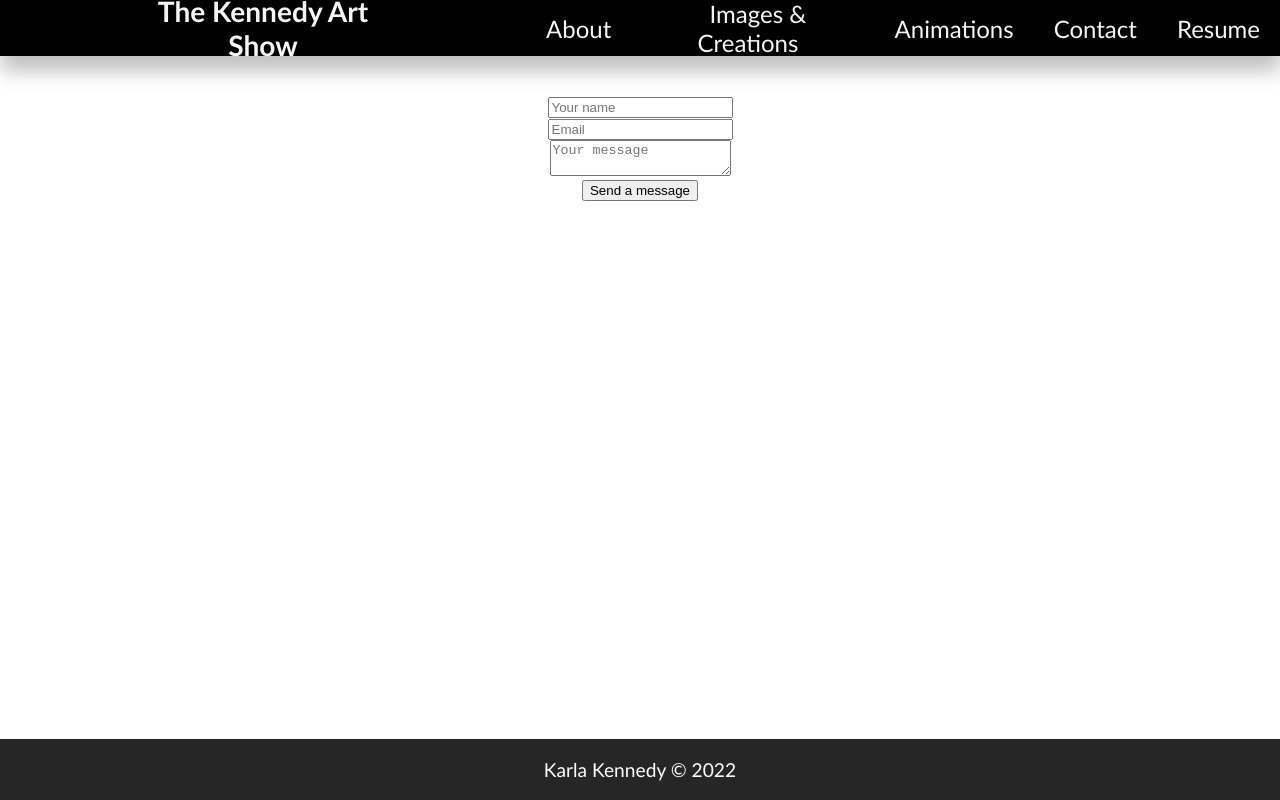
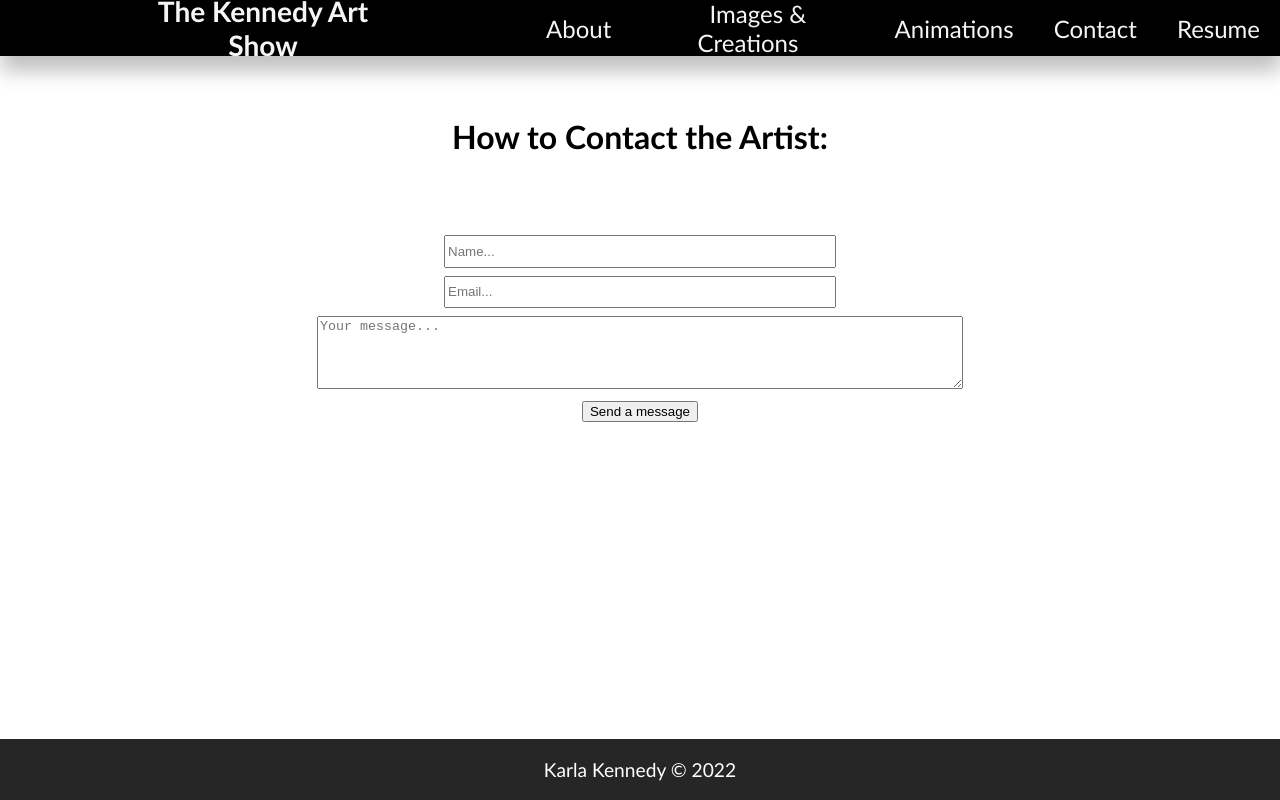
Before and after one commit to zsoliman/k-kennedy-profile, a React (Create React App) app: page /contact in a window 1280 px wide. Built offline with nearby package versions, Linux system fonts and the light colour scheme.

Commit message:
basic style for contact form

```diff
--- a/src/App.css
+++ b/src/App.css
@@ -3,12 +3,6 @@
   /* font-family: Verdana, Geneva, Tahoma, sans-serif; */
   font-family: Gill Sans,
     sans-serif;
-}
-
-.Container {
-  margin-top: 5vh;
-  max-width: 80vw;
-  margin-left: 10vw;
 }
 
 .enterBtn {
@@ -33,17 +27,26 @@
   color: white;
 }
 
-.formDiv {
-  width: 50vw;
+.contactContainer {
+  display: flex;
+  flex-direction: column;
+  justify-content: center;
+  margin-top: 5vh;
+  /* max-width: 80vw; */
 }
 
-.form {
-  display: flex;
-  flex-direction: column;
+.contactForm {
+  margin-bottom: 1vh;
 }
 
-.form input {
+.contactForm input {
+  width: 30vw;
   height: 2em;
+}
+
+.contactForm textarea {
+  width: 50vw;
+  height: 5em;
 }
 
 .HeaderContainer {
--- a/src/components/Contact.jsx
+++ b/src/components/Contact.jsx
@@ -6,27 +6,13 @@ const Contact = () => {
     return (
         <div>
             <Nav />
-            <div className="Container">
+            <div className="contactContainer">
 
-                <ContactForm />
-
-
-                {/* <h1>How to Contact the Artist:</h1>
+                <h1>How to Contact the Artist:</h1>
                 <br />
                 <br />
                 <br />
-
-                <div className="formDiv">
-
-
-                    <form className="form">
-                        <input placeholder="First Name..."></input>
-                        <input placeholder="Last Name..."></input>
-                        <input placeholder="Email..."></input>
-                        <textarea placeholder="Message..." ></textarea>
-                        <input type="submit" value="Send"></input>
-                    </form>
-                </div> */}
+                <ContactForm />
             </div>
             <Footer />
         </div>
--- a/src/components/ContactForm.jsx
+++ b/src/components/ContactForm.jsx
@@ -27,30 +27,30 @@ const ContactForm = () => {
             method="POST"
             target="_blank"
         >
-            <div className="mb-3 pt-0">
+            <div className="contactForm">
                 <input
                     type="text"
-                    placeholder="Your name"
+                    placeholder="Name..."
                     name="name"
                     required
                 />
             </div>
-            <div className="mb-3 pt-0">
+            <div className="contactForm">
                 <input
                     type="email"
-                    placeholder="Email"
+                    placeholder="Email..."
                     name="email"
                     required
                 />
             </div>
-            <div className="mb-3 pt-0">
+            <div className="contactForm">
                 <textarea
-                    placeholder="Your message"
+                    placeholder="Your message..."
                     name="message"
                     required
                 />
             </div>
-            <div className="mb-3 pt-0">
+            <div className="contactForm">
                 <button
                     type="submit"
                 >
--- a/src/components/ContactThankYou.jsx
+++ b/src/components/ContactThankYou.jsx
@@ -1,9 +1,14 @@
+import Nav from "./Nav";
+import Footer from "./Footer";
+
 const ContactThankYou = () => {
     return (
         <div>
+            <Nav />
             <p>
                 Thank you for reaching out to The Artist. Your message has been received. We'll get back to you as soon as possible.
             </p>
+            <Footer />
         </div>
     )
 }
--- a/src/components/Image.jsx
+++ b/src/components/Image.jsx
@@ -22,7 +22,7 @@ const Image = () => {
             <div className="Container">
                 <h1>Images & Creations</h1>
 
-                <Modal />
+                {/* <Modal /> */}
 
                 <div className="ImageContainer">
                     <img className="ImageThumbnail" src={DSC_0810} />
```
